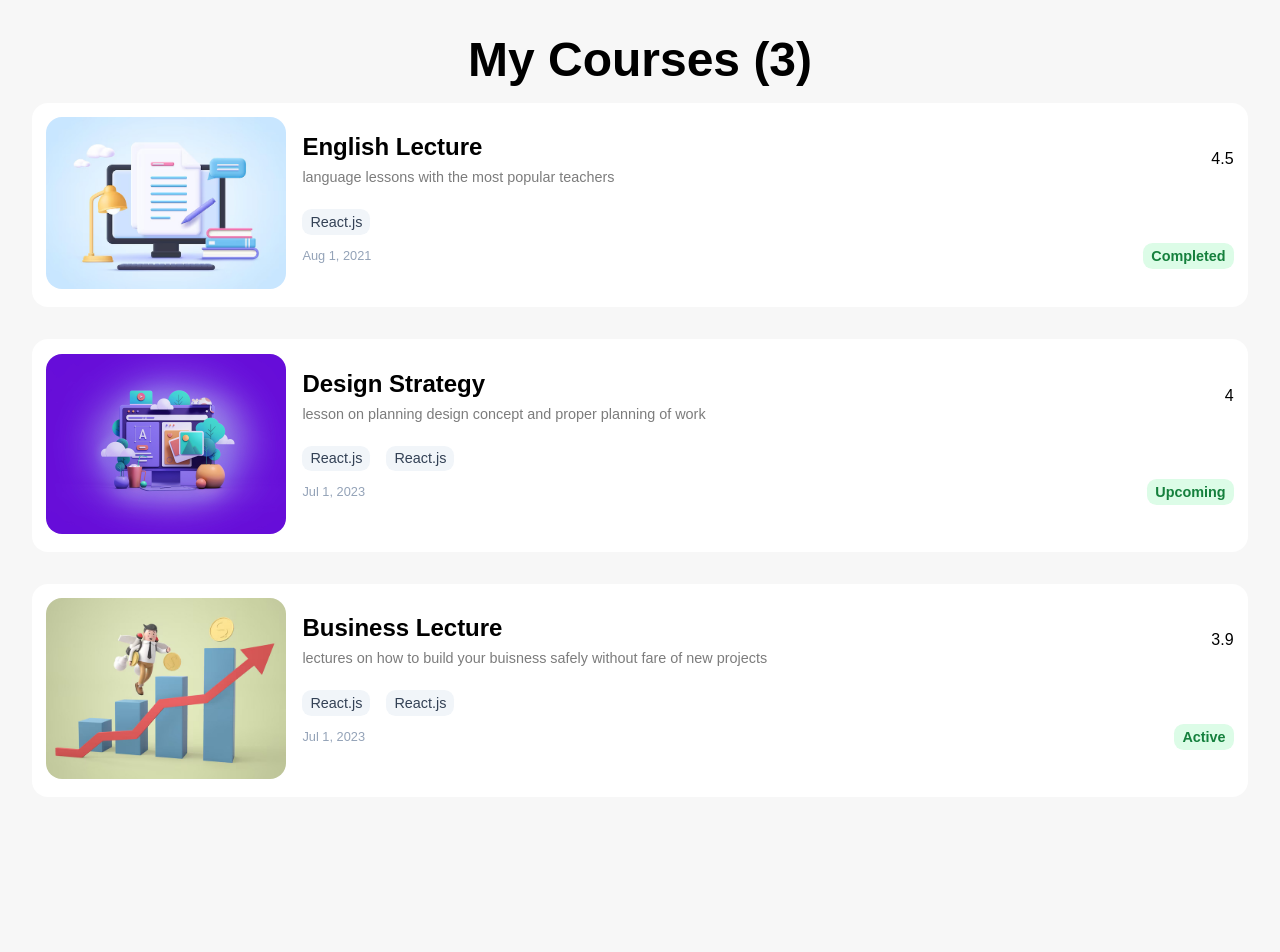
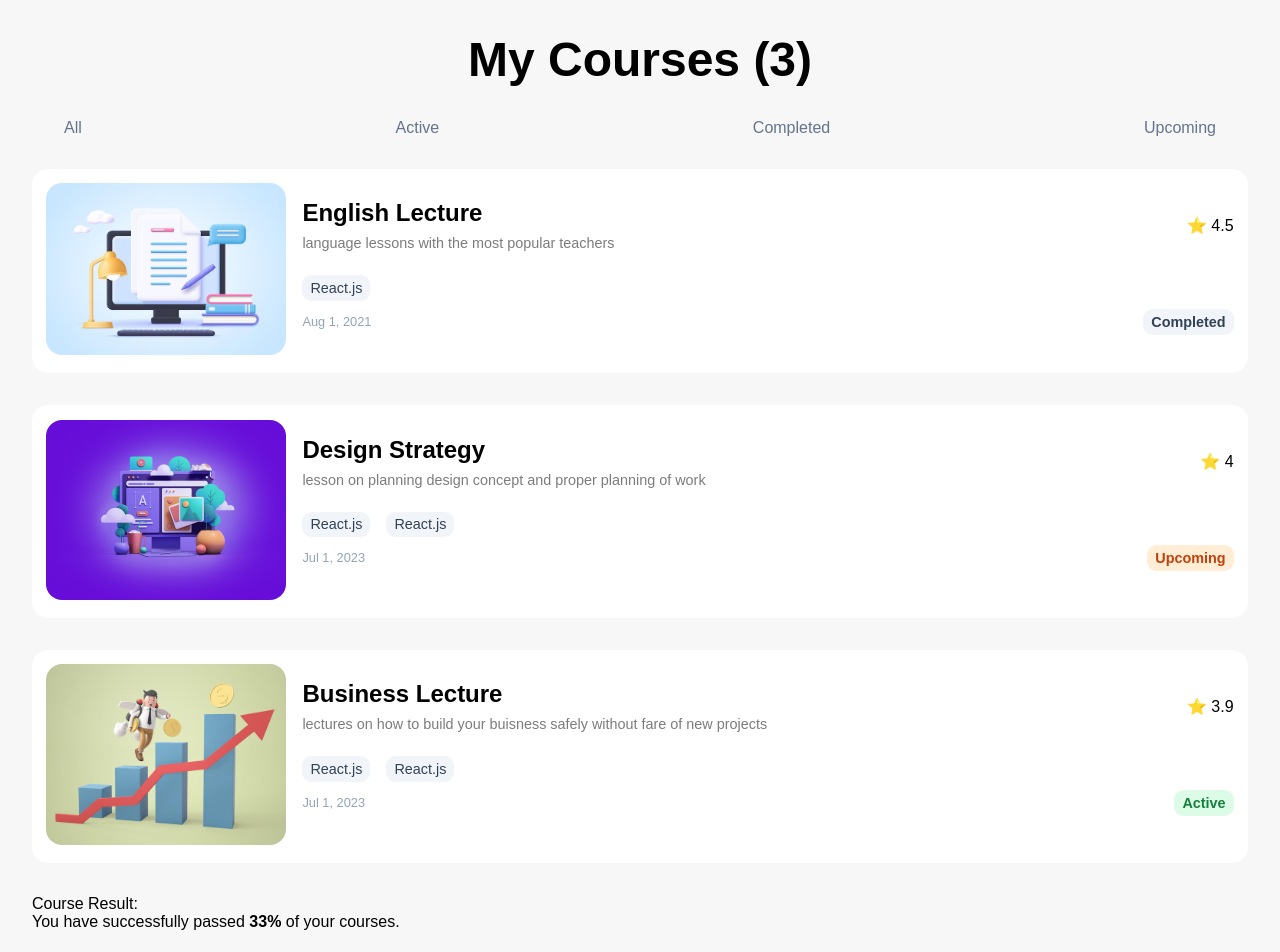
Before and after one commit to orgamiryazdani/rick-and-morty, a React (Vite) app: page / in a window 1280 px wide. Shown: the top 952 px of the page. Before the commit the page ends 861 px from the top, so only its background shows below. Built offline with nearby package versions, Linux system fonts and the light colour scheme.

Commit message:
conditonal rendering

```diff
--- a/src/App.css
+++ b/src/App.css
@@ -24,7 +24,7 @@
   font-weight: 300;
 }
 
-.course-status.active {
+.course-status .active {
   font-weight: 700;
   color: #334155;
 }
--- a/src/App.jsx
+++ b/src/App.jsx
@@ -1,14 +1,15 @@
 import "./App.css";
 import CourseList from "./components/CourseList";
-
-
-
+import Footer from "./components/Footer";
+import Header from "./components/Header";
 
 function App() {
+
   return (
     <div>
-      <h1>My Courses (3)</h1>
+      <Header />
       <CourseList />
+      <Footer />
     </div>
   );
 }
--- a/src/components/CourseCard.jsx
+++ b/src/components/CourseCard.jsx
@@ -25,12 +25,19 @@
         <p className="title">{title}</p>
         <p className="desc"> {description}</p>
       </div>
-      <span className="rate"> {rate} </span>
+      <span className="rate"> ⭐️ {rate} </span>
     </div>
   );
 }
 
 function CourseCardFooter({ course }) {
+
+  const startedAt = new Date(course.start).toLocaleDateString("en-US", {
+    month: "short",
+    year: "numeric",
+    day: "numeric",
+  });
+
   return (
     <div className="course-item__footer">
       <div className="tags">
@@ -41,14 +48,18 @@
         ))}
       </div>
       <div className="caption">
-        <div className="date">
-          {new Date(course.start).toLocaleDateString("en-US", {
-            month: "short",
-            year: "numeric",
-            day: "numeric",
-          })}
-        </div>
-        <span className="badge badge--primary">{course.status}</span>
+        <div className="date">{startedAt}</div>
+        <span
+          className={`badge ${
+            course.status === "Active"
+              ? "badge--primary"
+              : course.status === "Upcoming"
+              ? "badge--danger"
+              : "badge--secondary"
+          }`}
+        >
+          {course.status}
+        </span>
       </div>
     </div>
   );
--- a/src/components/CourseList.jsx
+++ b/src/components/CourseList.jsx
@@ -38,9 +38,8 @@
 function CourseList() {
   return (
     <div className="course-list">
-      {courses.map((course) => (
-        <CourseCard key={course.id} course={course} />
-      ))}
+      {courses.length > 0 &&
+        courses.map((course) => <CourseCard key={course.id} course={course} />)}
     </div>
   );
 }
--- /dev/null
+++ b/src/components/Footer.jsx
@@ -0,0 +1,37 @@
+function Footer() {
+  const isPassed = true;
+
+  // ❌ BAD WAY : ❌
+
+  // if (!isPassed)
+  //   return (
+  //     <div className="footer">
+  //       <p>Course Result:</p>
+  //       <p>You have not passed any course</p>
+  //     </div>
+  //   );
+
+  // return (
+  //   <div className="footer">
+  //     <p>Course Result:</p>
+  //     <p>
+  //       You have successfully passed <strong>33%</strong> of your courses.
+  //     </p>
+  //   </div>
+  // );
+
+  return (
+    <div className="footer">
+      <p>Course Result:</p>
+      {isPassed ? (
+        <p>
+          You have successfully passed <strong>33%</strong> of your courses.
+        </p>
+      ) : (
+        <p>You have not passed any course</p>
+      )}
+    </div>
+  );
+}
+
+export default Footer;
--- /dev/null
+++ b/src/components/Header.jsx
@@ -0,0 +1,17 @@
+
+const courseStatus = ["All", "Active", "Completed", "Upcoming"];
+
+function Header() {
+  return (
+    <div>
+      <h1>My Courses (3)</h1>
+      <div className="course-status">
+        {courseStatus.map((s) => (
+          <div key={s}>{s}</div>
+        ))}
+      </div>
+    </div>
+  );
+}
+
+export default Header;
```
